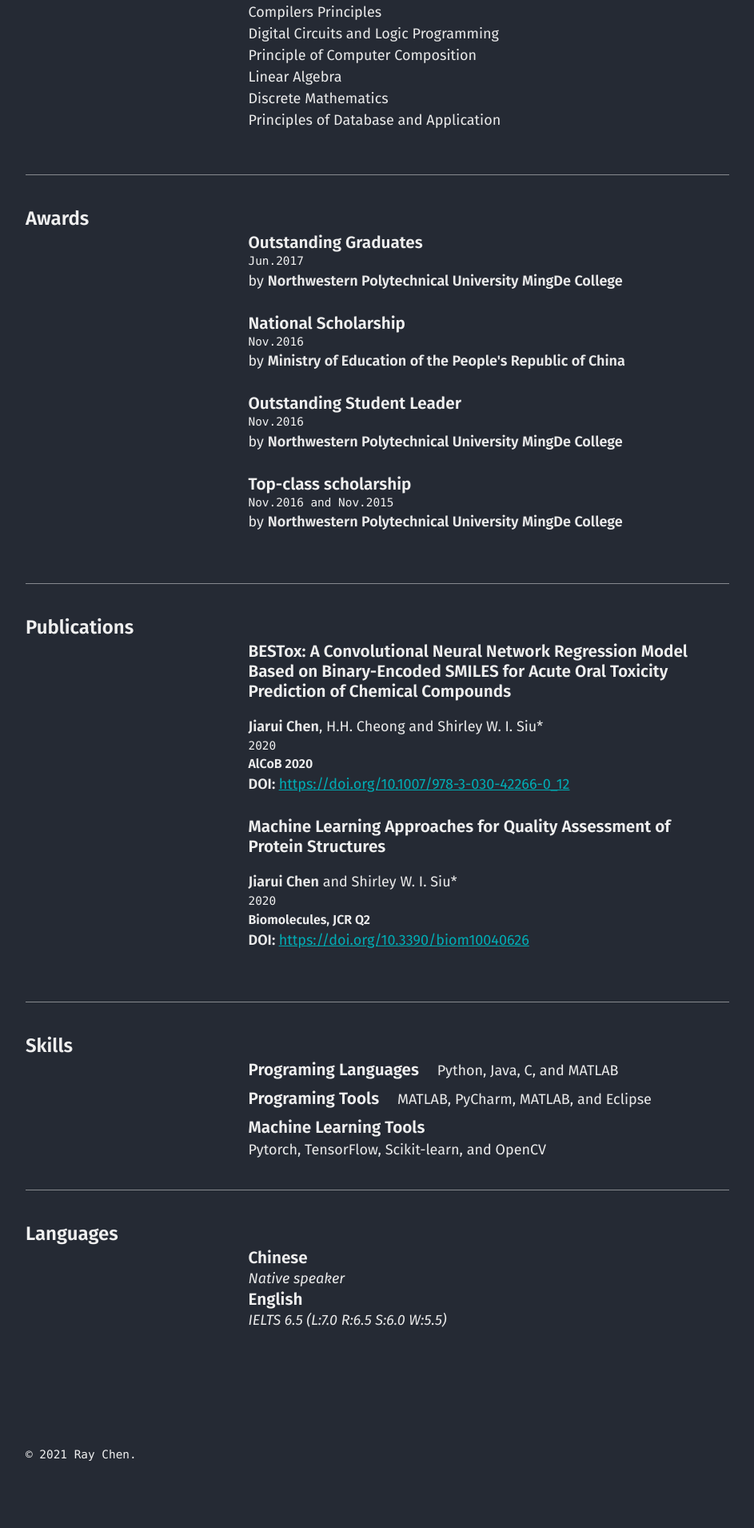
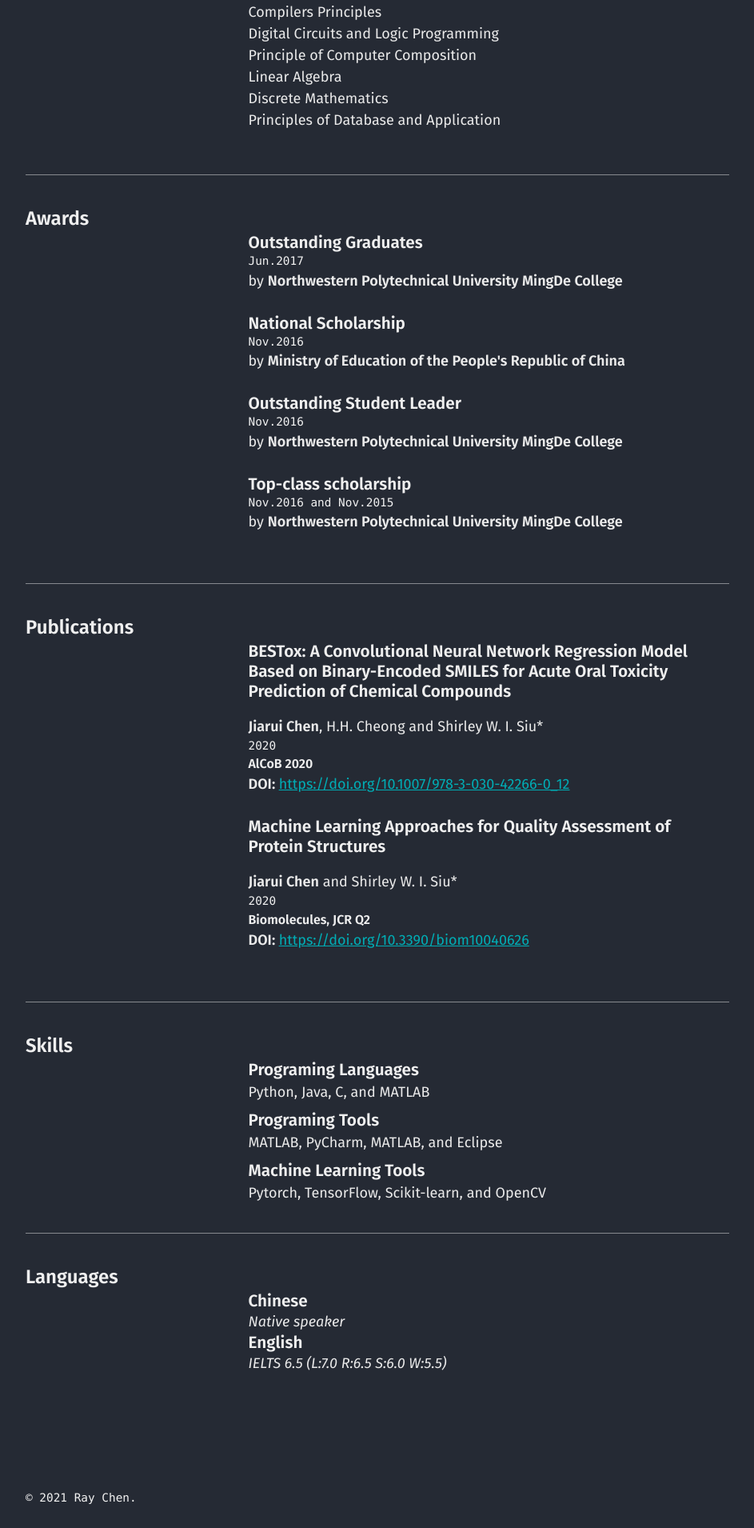
Before and after one commit to chen709847237/chen709847237, a Jekyll site: the page built from cv.md, in a window 1280 px wide. Shown: the part 1512-3422 px from the top of the page at 80% size, without its empty margins (40-983 px from the left). Built offline with Jekyll 4.4.1, drawn with Linux system fonts in a browser that asks for light colours; before the commit the page ends 3368 px from its top, so only the background shows below that.

Commit message:
Update skills.html

```diff
--- a/_includes/cv/skills.html
+++ b/_includes/cv/skills.html
@@ -8,7 +8,7 @@
       {% for s in cv.skills %}
         <div class="taxonomy">
           {% if s.name %}
-            <h4 class="title">{{ s.name }}</h4>
+            <h4 class="title">{{ s.name }}</h4><br/>
           {% endif %}
           {% if s.keywords %}
             <span class="keywords">{{ s.keywords | array_to_sentence_string }}</span>
```
